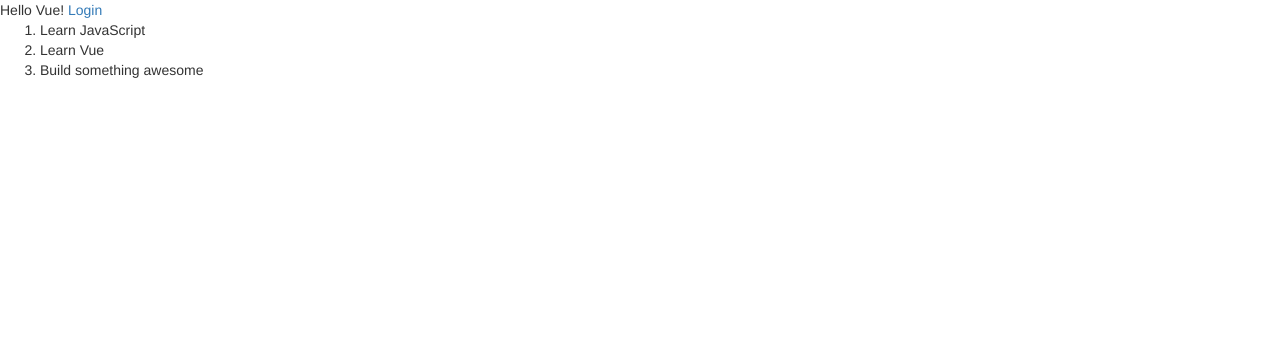
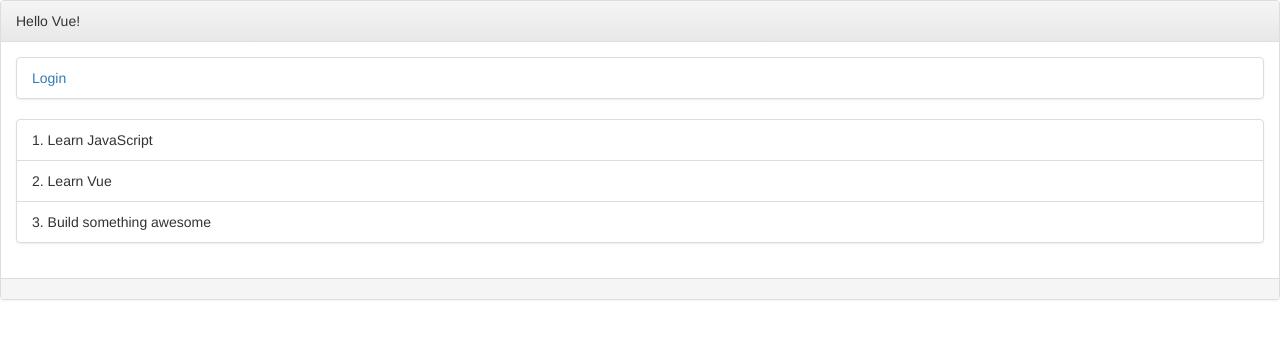
Before and after one commit to hdknr/sample-vue-django, a Django app: page / in a window 1280 px wide. Shown: the top 339 px of the page. Run offline with Django 3.2, Linux system fonts and the light colour scheme; some libraries are stand-ins or nearby versions.

Commit message:
bootstrap sytles

```diff
--- a/web/theme/templates/articles/article/index.html
+++ b/web/theme/templates/articles/article/index.html
@@ -1,5 +1,18 @@
 {% extends 'base.html' %}
 {% load staticfiles %}
+
+{% block style %}
+<style>
+ ol.list-group {
+    list-style: decimal inside !important
+}
+
+ol li.list-group-item {
+    display: list-item !important
+}
+</style>
+{% endblock %}
+
 
 {% block bottom %}{{ block.super }}
 <script type="text/javascript" src="{% static 'vue/dist/vue.min.js' %}"></script>
@@ -22,22 +35,35 @@ var app = new Vue({
 {% endblock %}
 
 {% block content %}
-<div id="app">
+
+<div id="app" class="panel panel-default">
+  <div class="panel-heading">
     {[{ message }]}
+  </div>
 
+  <div class="panel-body">
+    <ul class="list-group">
       {# https://jp.vuejs.org/v2/guide/conditional.html #}
-  <span v-bind:title="message" v-if="enabled">
+      <li class="list-group-item" v-bind:title="message" v-if="enabled">
        Hover your mouse over me for a few seconds
        to see my dynamically bound title!
-  </span>
-  <span v-bind:title="message" v-else>
+      </li>
+
+      <li class="list-group-item" v-bind:title="message" v-else>
         <a href="#">Login</a>
-  </span>
+      </li>
+    </ul>
 
     {# https://jp.vuejs.org/v2/guide/list.html #}
-  <ol>
-   <li v-for="todo in todos"> {[{ todo.text }]} </li>
+    <ol class="list-group">
+     <li v-for="todo in todos" class="list-group-item"> {[{ todo.text }]} </li>
     </ol>
 
   </div>
+
+  <div class="panel-footer">
+  </div>
+
+</div>
+
 {% endblock %}
```
Lines whose indentation alone changed are shown as unchanged.
